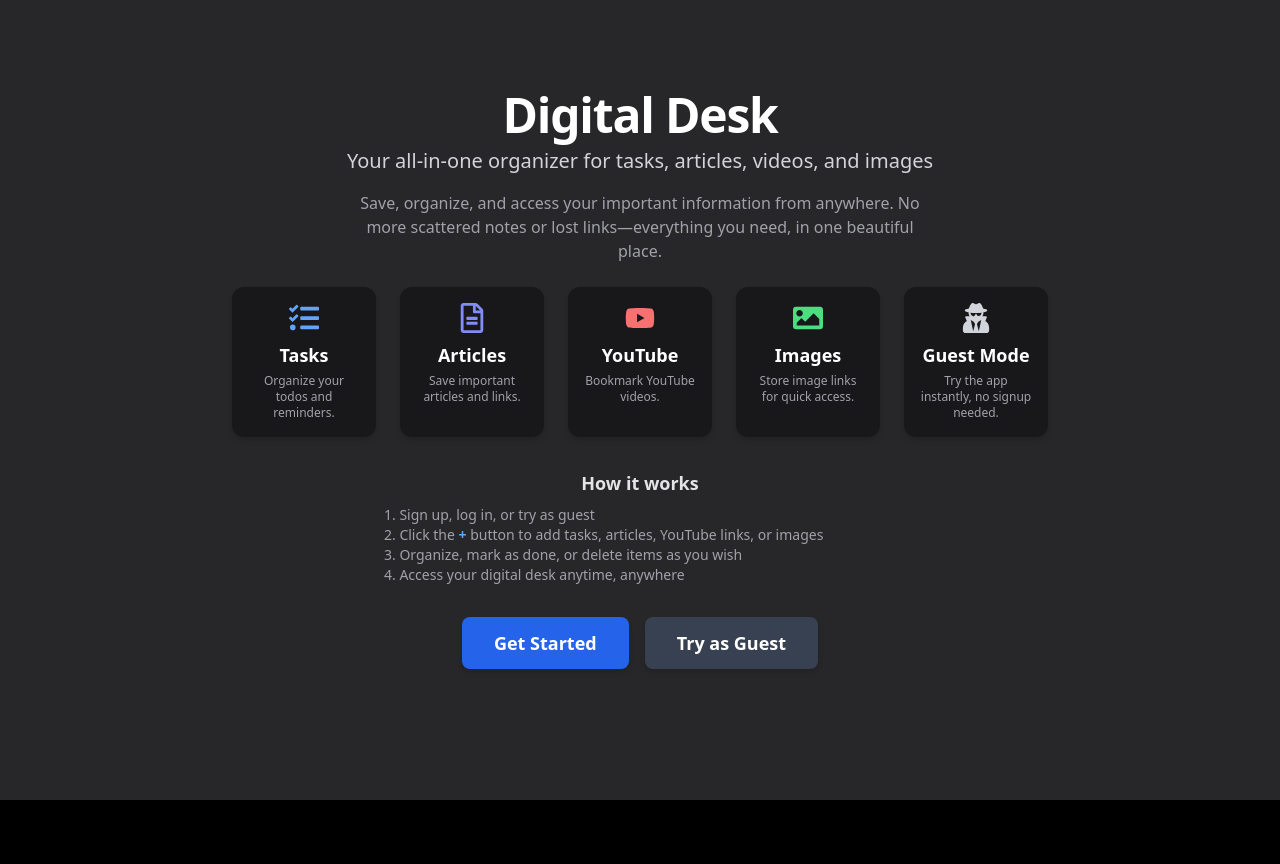
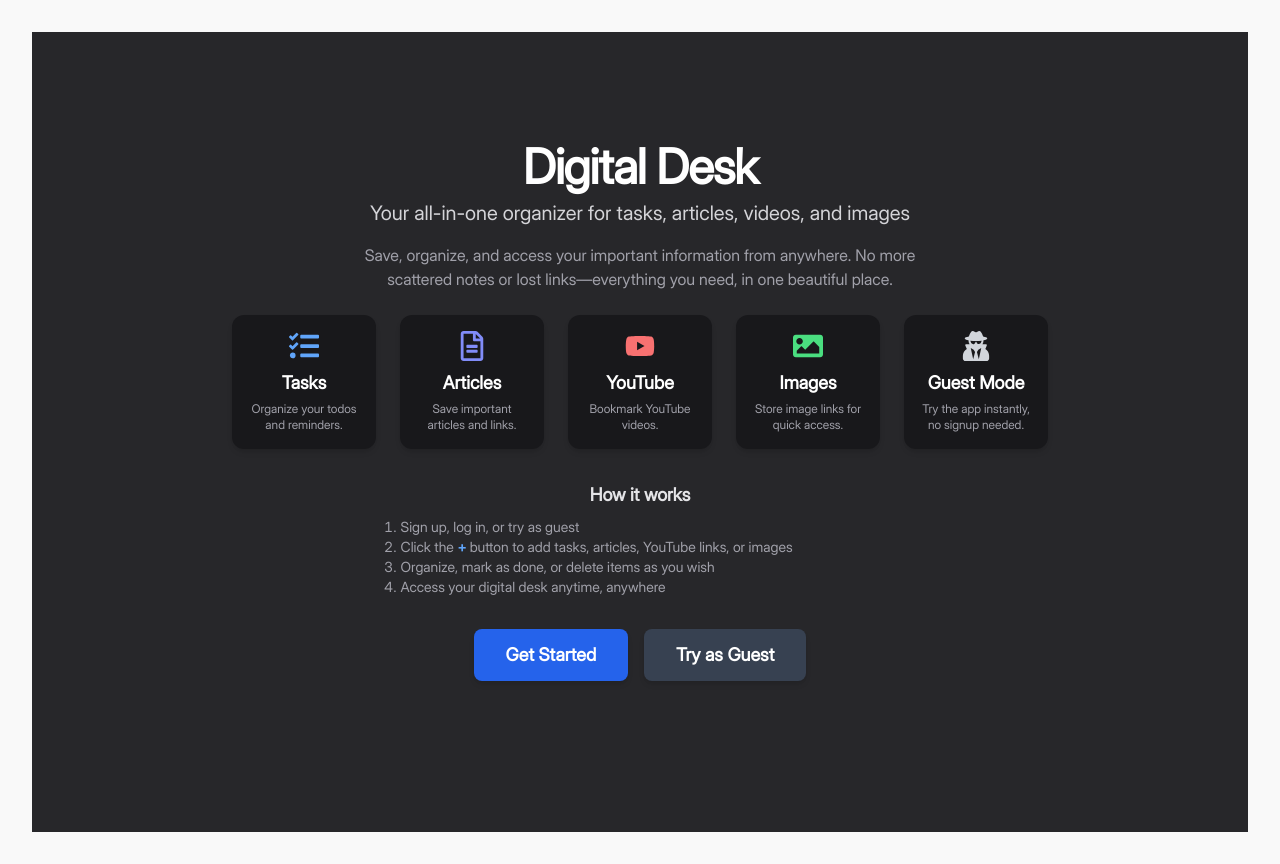
Before and after one commit to Maneeshwar16/digital-desk, a React (Vite) app in the folder vite-project/: page / in a window 1280 px wide. Before the commit the page ends 800 px from the top, so only its background shows below. Built offline with nearby package versions, Linux system fonts and the light colour scheme.

Commit message:
Update App.css with Inter font and styles

```diff
--- a/vite-project/src/App.css
+++ b/vite-project/src/App.css
@@ -1,3 +1,20 @@
+/* Font-face setup */
+@font-face {
+  font-family: 'InterDisplay';
+  src: url('/fonts/InterDisplay-Regular.ttf') format('truetype');
+  font-weight: normal;
+  font-style: normal;
+}
+
+/* Global font usage */
+body {
+  font-family: 'InterDisplay', sans-serif;
+  margin: 0;
+  background-color: #f9f9f9;
+  color: #333;
+}
+
+/* Root wrapper */
 #root {
   max-width: 1280px;
   margin: 0 auto;
@@ -5,19 +22,23 @@
   text-align: center;
 }
 
+/* Logo styles */
 .logo {
   height: 6em;
   padding: 1.5em;
   will-change: filter;
   transition: filter 300ms;
 }
+
 .logo:hover {
   filter: drop-shadow(0 0 2em #646cffaa);
 }
+
 .logo.react:hover {
   filter: drop-shadow(0 0 2em #61dafbaa);
 }
 
+/* Animation for spinning logo */
 @keyframes logo-spin {
   from {
     transform: rotate(0deg);
@@ -33,17 +54,16 @@
   }
 }
 
+/* Card UI block */
 .card {
   padding: 2em;
+  background: #fff;
+  border-radius: 10px;
+  box-shadow: 0 0 20px rgba(0, 0, 0, 0.05);
 }
 
+/* Small info text */
 .read-the-docs {
   color: #888;
+  font-style: italic;
 }
-
-@font-face {
-  font-family: 'InterDisplay';
-  src: url('/fonts/InterDisplay-Regular.ttf') format('truetype');
-  font-weight: normal;
-  font-style: normal;
-}
--- a/vite-project/src/App.jsx
+++ b/vite-project/src/App.jsx
@@ -3,6 +3,8 @@ import { BrowserRouter as Router, Routes, Route, useLocation } from 'react-route
 import Background from './assets/Background';
 import Login from './assets/Login';
 import Foreground from './assets/Foreground';
+import './App.css';
+import './index.css';
 import About from './assets/About';
 import Contact from './assets/Contact';
 import Landing from './assets/Landing';
```
